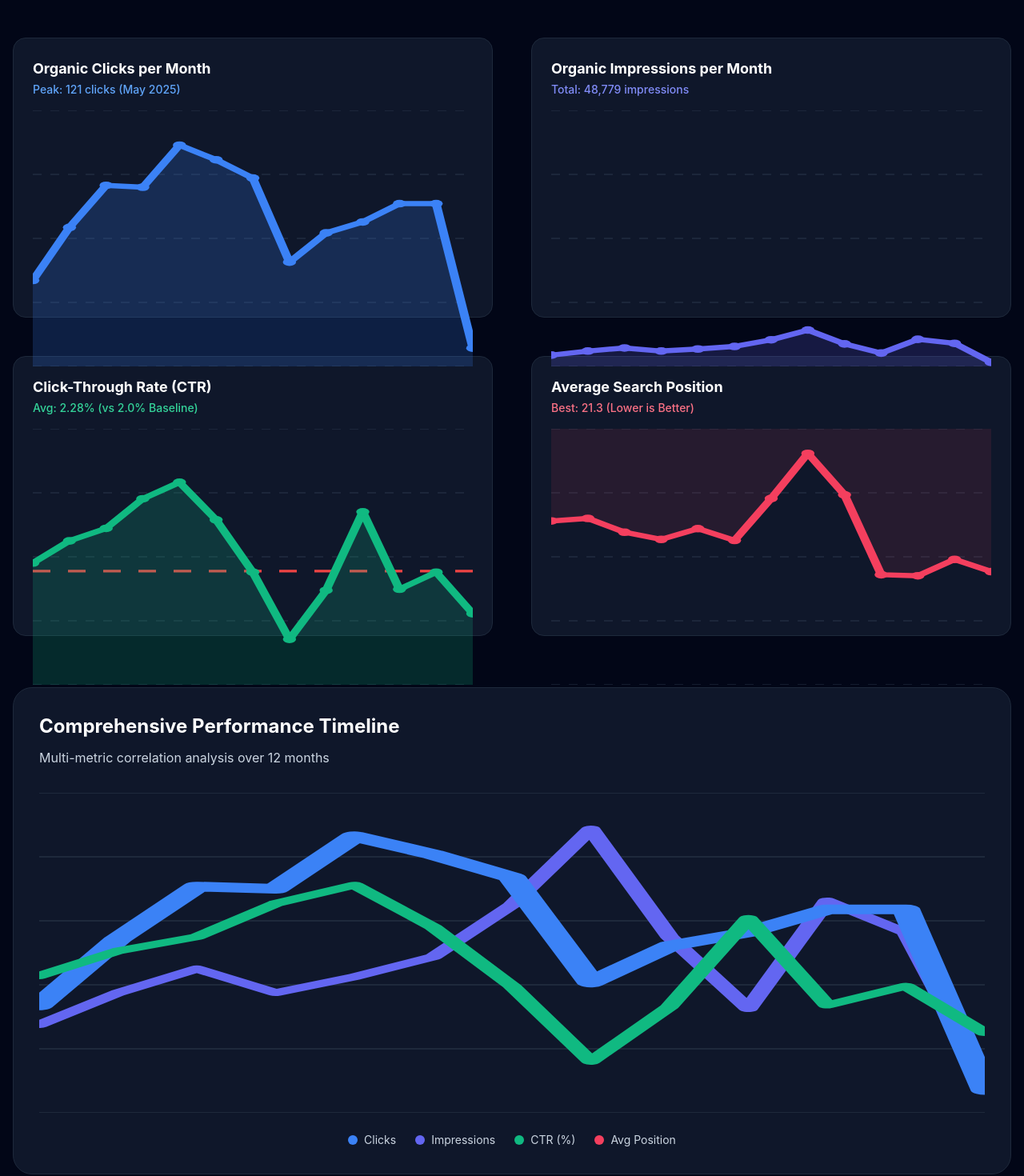
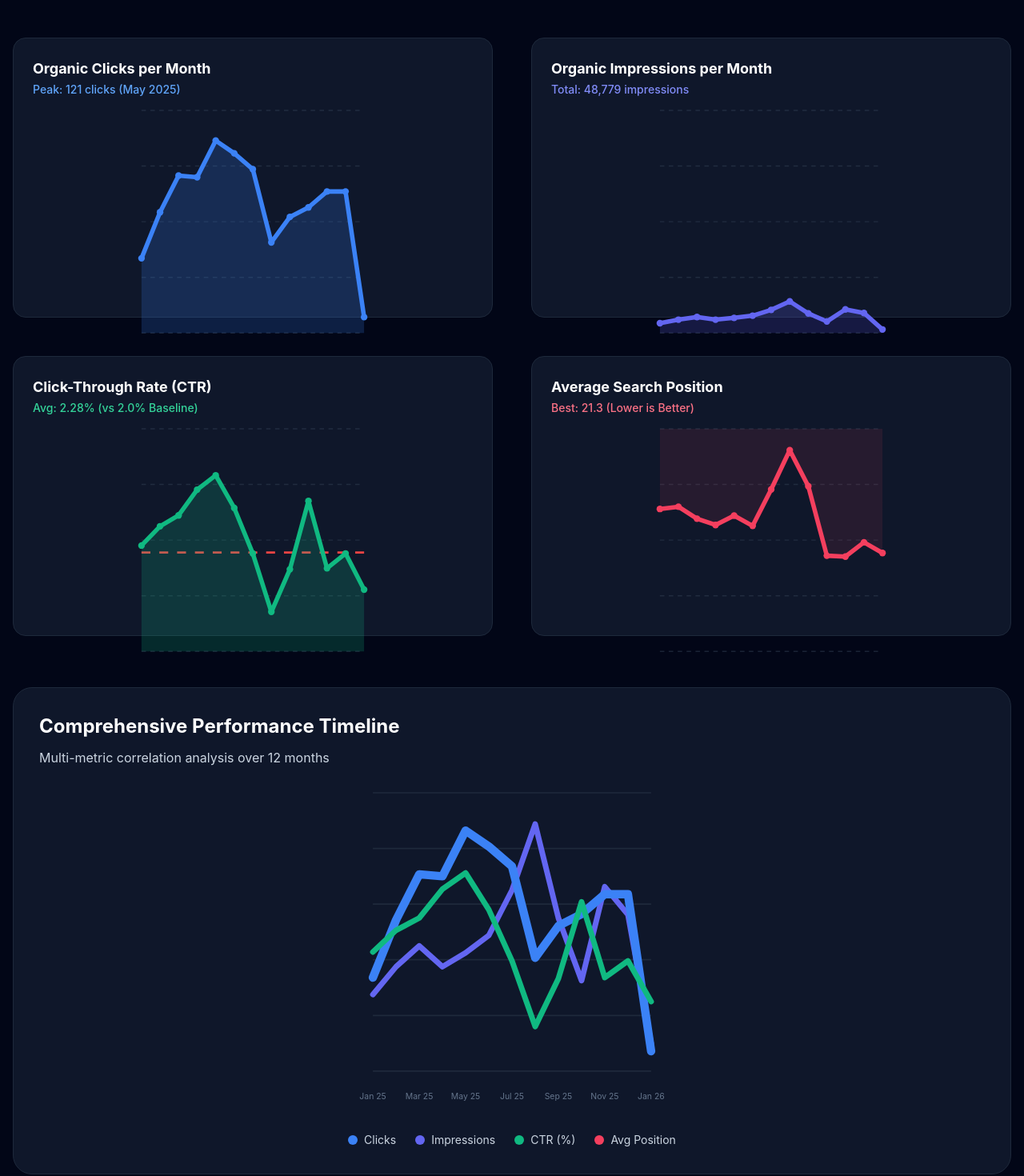
Before and after one commit to LeadCardinal/ochai-dedv, a React (Vite) app: page /case-study/reallivebonsai in a window 1280 px wide. Shown: the part 440-1910 px from the top of the page at 80% size. Built offline with nearby package versions, Linux system fonts and the light colour scheme.

Commit message:
fix: SVG viewBox overflow on case study charts — expand to 115, fix preserveAspectRatio

```diff
--- a/src/pages/CaseStudyBonsai.jsx
+++ b/src/pages/CaseStudyBonsai.jsx
@@ -656,9 +656,9 @@ const ResponsiveLineChart = ({
 
   return (
     <svg
-      className="w-full h-full overflow-hidden"
-      preserveAspectRatio="none"
-      viewBox="0 0 100 100"
+      className="w-full h-full overflow-visible"
+      preserveAspectRatio="xMidYMid meet"
+      viewBox="0 0 100 115"
     >
       <title>Line chart showing SEO performance metrics over time</title>
       {/* Grid Lines */}
@@ -760,9 +760,9 @@ const ResponsiveBarChart = ({ data, dataKey, color }) => {
   const maxVal = Math.max(...data.map((d) => d[dataKey]));
   return (
     <svg
-      className="w-full h-full overflow-hidden"
-      preserveAspectRatio="none"
-      viewBox="0 0 100 100"
+      className="w-full h-full overflow-visible"
+      preserveAspectRatio="xMidYMid meet"
+      viewBox="0 0 100 115"
     >
       <title>Bar chart showing hourly event distribution</title>
       {/* Bars */}
@@ -809,9 +809,9 @@ const TimelineChart = ({ data }) => {
 
   return (
     <svg
-      className="w-full h-full overflow-hidden"
-      preserveAspectRatio="none"
-      viewBox="0 0 100 100"
+      className="w-full h-full overflow-visible"
+      preserveAspectRatio="xMidYMid meet"
+      viewBox="0 0 100 115"
     >
       <title>Timeline chart showing clicks, impressions, and click-through rate over time</title>
       {/* Background Grid */}
--- a/src/pages/CaseStudyHsvDrone.jsx
+++ b/src/pages/CaseStudyHsvDrone.jsx
@@ -415,8 +415,8 @@ const ResponsiveLineChart = ({
   return (
     <svg
       className="w-full h-full overflow-hidden"
-      preserveAspectRatio="none"
-      viewBox="0 0 100 100"
+      preserveAspectRatio="xMidYMid meet"
+      viewBox="0 0 100 115"
     >
       <title>Line chart showing search position performance over time</title>
       {[0, 25, 50, 75, 100].map((y) => (
@@ -522,9 +522,9 @@ const ResponsiveLineChart = ({
 
 const ResponsiveSimpleLine = ({ data, color, maxY, reversed }) => (
   <svg
-    className="w-full h-full overflow-hidden"
-    preserveAspectRatio="none"
-    viewBox="0 0 100 100"
+    className="w-full h-full overflow-visible"
+    preserveAspectRatio="xMidYMid meet"
+    viewBox="0 0 100 115"
   >
     <title>Simplified line chart comparing website performance metrics</title>
     <motion.path
@@ -565,8 +565,8 @@ const ResponsiveBarChart = ({ data, dataKey, color }) => {
   return (
     <svg
       className="w-full h-full overflow-hidden"
-      preserveAspectRatio="none"
-      viewBox="0 0 100 100"
+      preserveAspectRatio="xMidYMid meet"
+      viewBox="0 0 100 115"
     >
       <title>Bar chart displaying data distribution</title>
       {/* Bars */}
```
